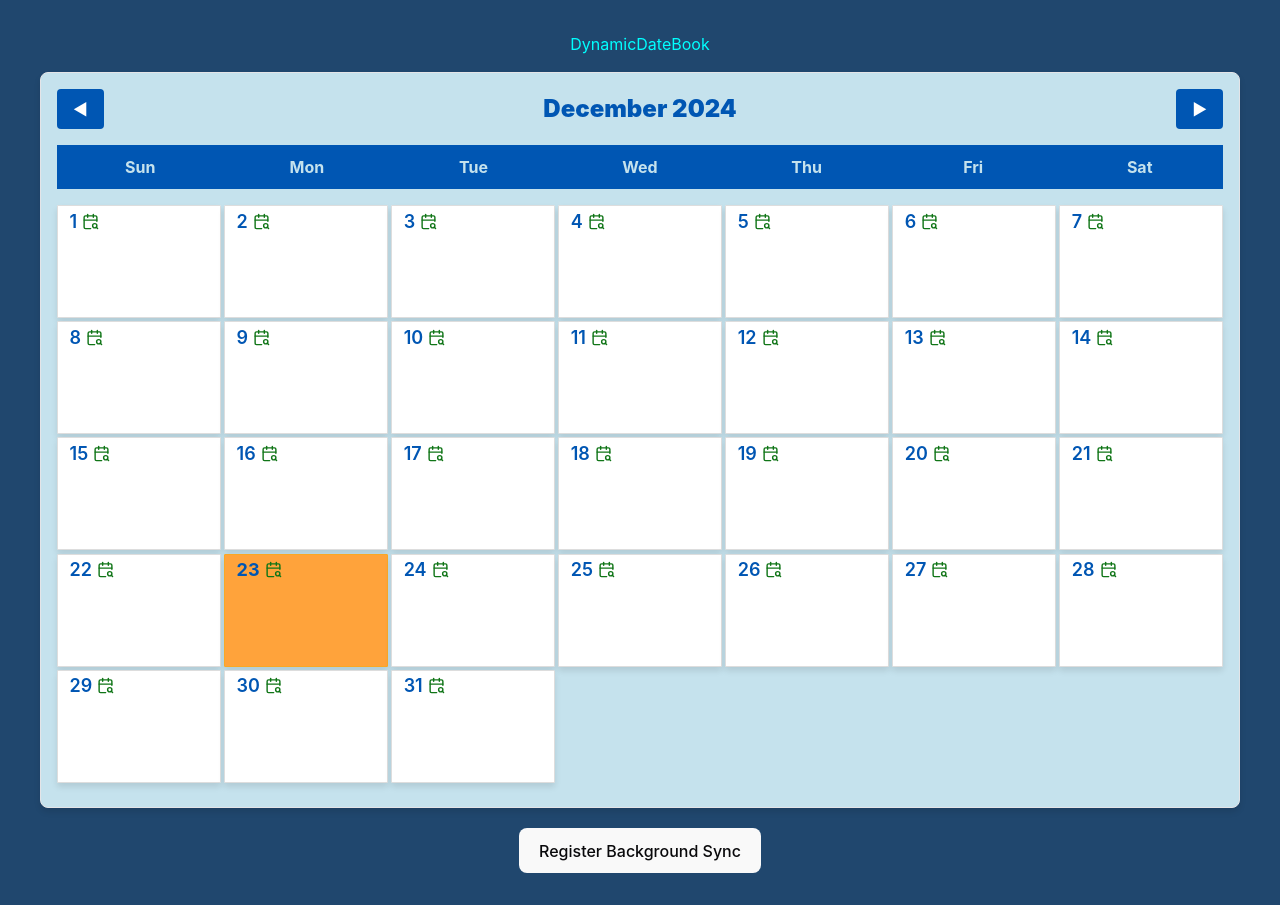
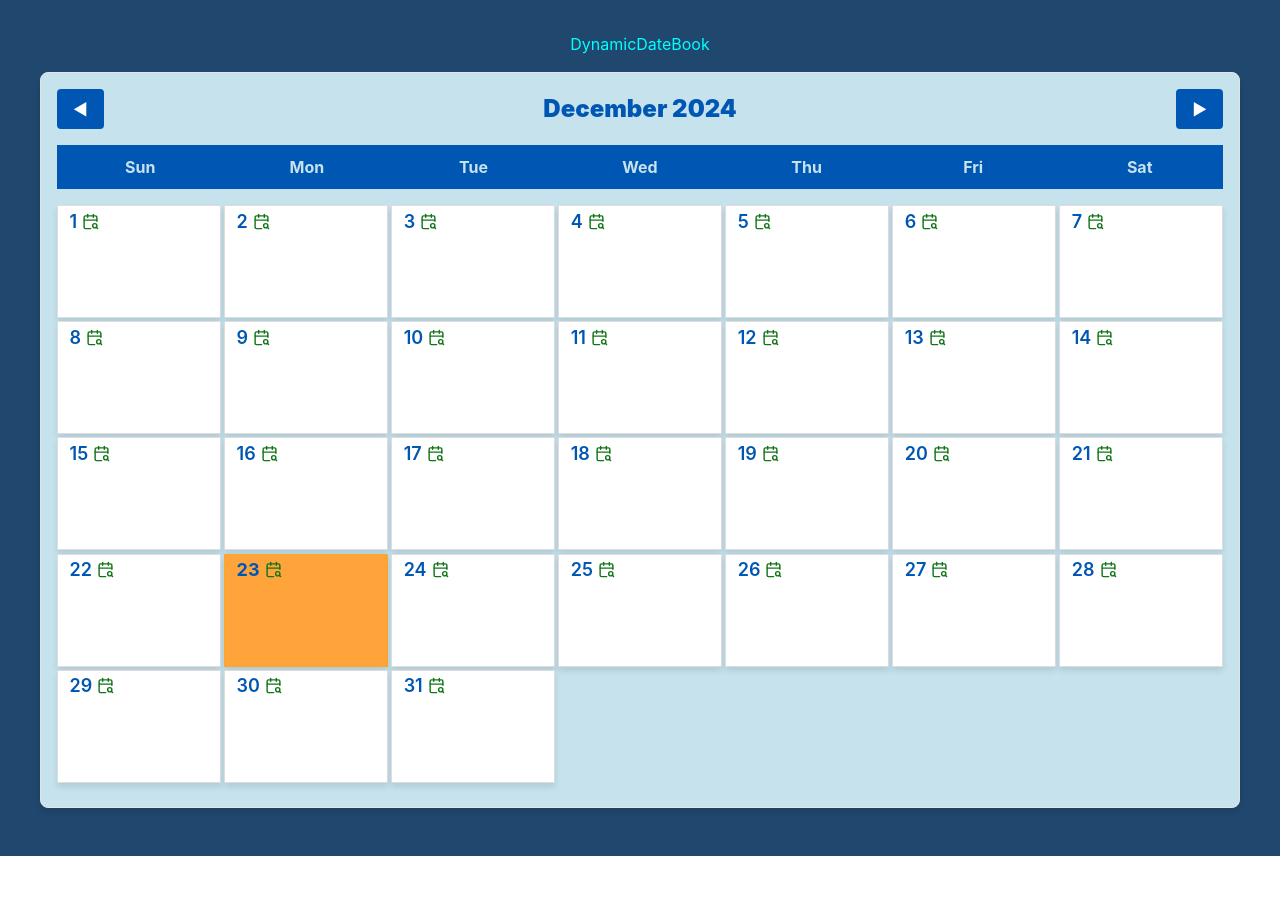
Before and after one commit to madhurajangale/dynamic-event-calendar, a React (Vite) app: page / in a window 1280 px wide. After the commit the page ends 856 px from the top, so only its background shows below. Built offline with nearby package versions, Linux system fonts and the light colour scheme.

Commit message:
Update App.jsx

```diff
--- a/src/App.jsx
+++ b/src/App.jsx
@@ -1,51 +1,19 @@
-import { useEffect, useState } from 'react'
+import { useState } from 'react'
+import reactLogo from './assets/react.svg'
+import viteLogo from '/vite.svg'
+import './App.css'
 import Calendar from './components/Calender'
-import './App.css'
 
 function App() {
   const [count, setCount] = useState(0)
-
-  // ✅ Ask user permission for notifications
-  useEffect(() => {
-    if ('Notification' in window && Notification.permission !== 'granted') {
-      Notification.requestPermission().then(permission => {
-        if (permission === 'granted') {
-          console.log('✅ Notification permission granted!');
-        } else {
-          console.warn('❌ Notification permission denied.');
-        }
-      });
-    }
-  }, []);
-
-  // ✅ Register background sync
-  const registerSync = async () => {
-    if ('serviceWorker' in navigator && 'SyncManager' in window) {
-      const registration = await navigator.serviceWorker.ready;
-      try {
-        await registration.sync.register('sync-my-data');
-        console.log('✅ Background sync registered!');
-      } catch (err) {
-        console.error('❌ Background sync registration failed:', err);
-      }
-    } else {
-      console.warn('❗ Background sync not supported');
-    }
-  };
 
   return (
     <>
     <div className="head">
       <h2>DynamicDateBook</h2>
     </div>
-
      <div>
       <Calendar />
-      </div>
-
-      {/* Optional: Button to manually trigger sync registration */}
-      <div style={{ marginTop: '20px', textAlign: 'center' }}>
-        <button onClick={registerSync}>Register Background Sync</button>
      </div>
     </>
   )
```
Lines whose indentation alone changed are shown as unchanged.
